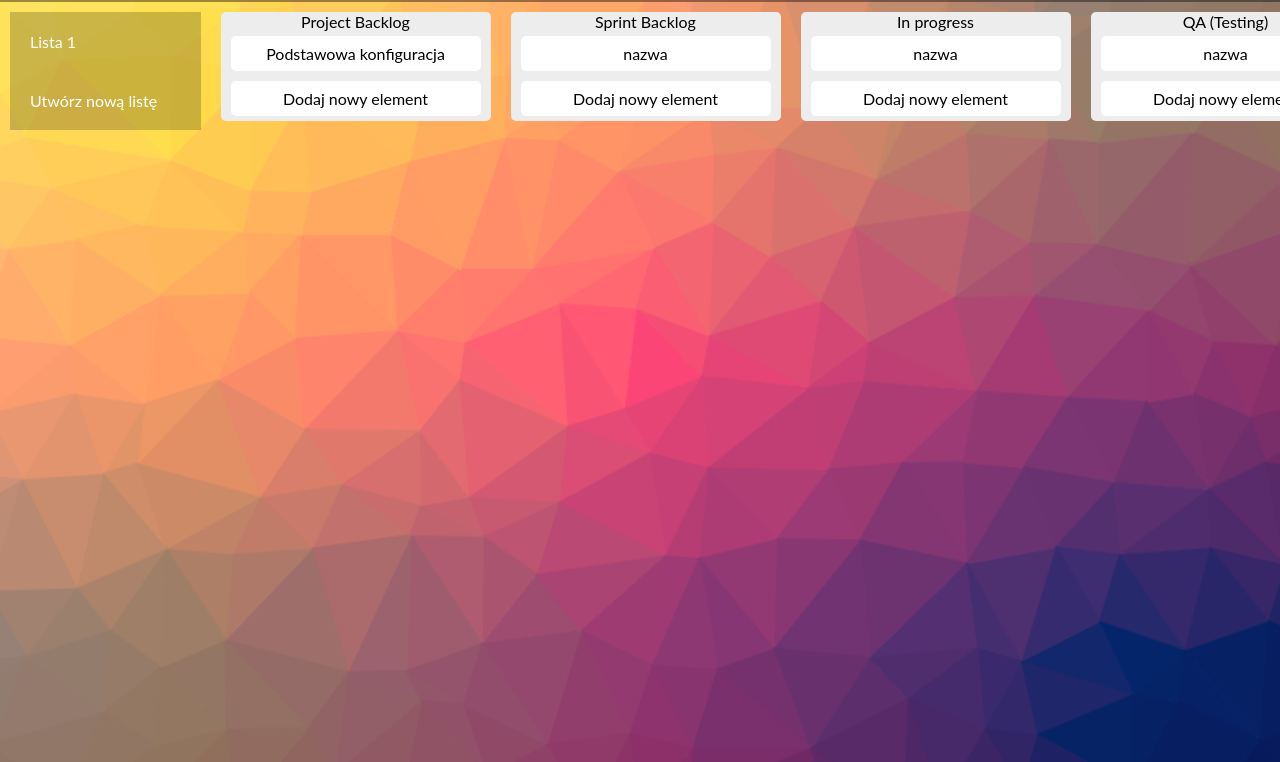
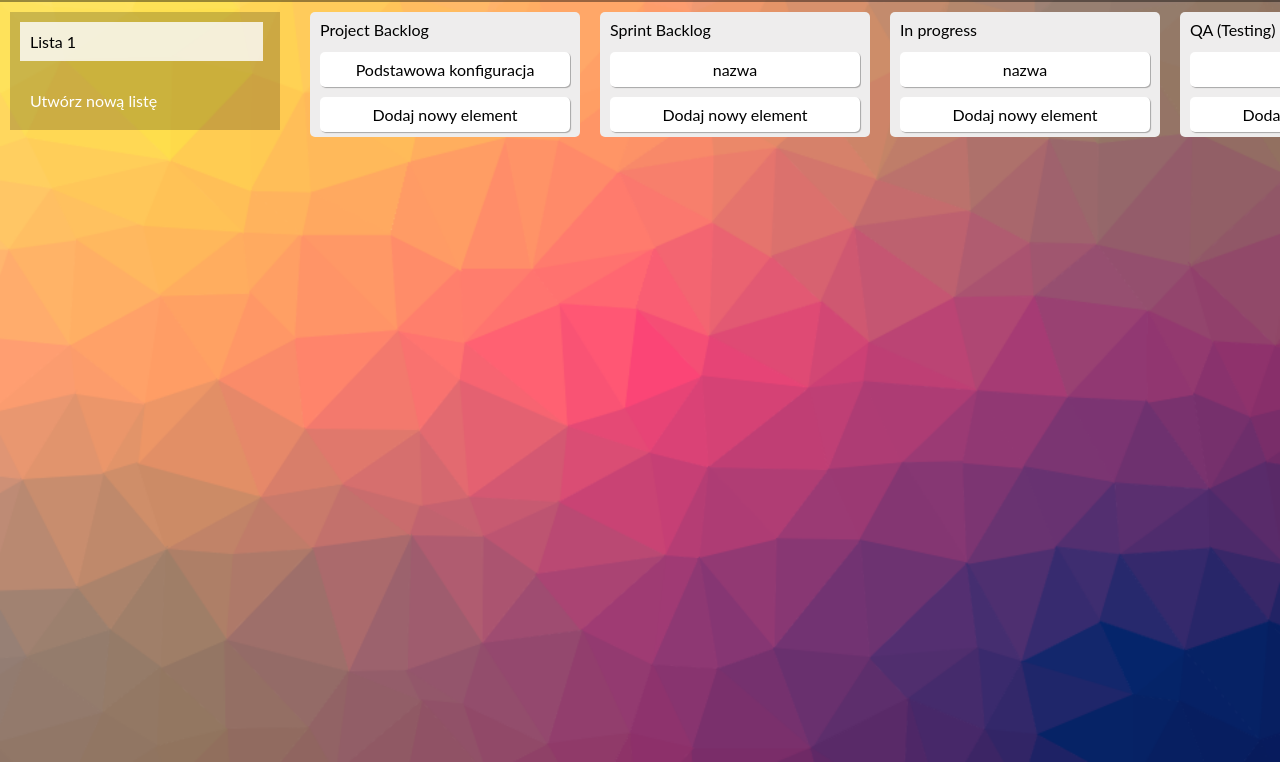
Before and after one commit to lnowak/Kaban_board, a React app: page / in a window 1280 px wide. Both pictures are taken after a click on the button "Menu". Shown: the part 38-800 px from the top of the page. Built offline with nearby package versions, Linux system fonts and the light colour scheme.

Commit message:
New build created

```diff
--- a/src/js/app.js
+++ b/src/js/app.js
@@ -10,7 +10,6 @@ class Kanban extends Component {
         board: [{
             boardName: 'Lista 1',
             boardId: 1,
-            boardShortcutActive: false,
             boardShortcutEditActive: false,
             boardNewName: '',
             boardBodyActive: true,
@@ -97,17 +96,6 @@ class Kanban extends Component {
         this.setState({ menuActive: !this.state.menuActive });
     }
 
-    // showItemsList = (e) => {
-    //     let id = Number(e);
-    //     let newBoardShortcutActive = this.state.board.map(e => {
-    //         if (id === e.boardId) {
-    //             e.boardShortcutActive = !e.boardShortcutActive;
-    //         }
-    //         return e
-    //     });
-    //     this.setState({ board: newBoardShortcutActive });
-    // }
-
     handleEditListItem = (e) => {
         let id = Number(e);
         let editActive = this.state.board.map(e => {
@@ -124,7 +112,6 @@ class Kanban extends Component {
         const newList = {
             boardName: `Lista ${this.state.board.length + 1}`,
             boardId: this.state.board.length + 1,
-            // boardShortcutActive: false,
             boardShortcutEditActive: false,
             boardNewName: '',
             boardBodyActive: false,
@@ -137,7 +124,6 @@ class Kanban extends Component {
         let id = Number(e.target.dataset.id);
         const newBoard = this.state.board.map(item => {
             if (id === item.boardId) {
-                // item.boardShortcutActive = !item.boardShortcutActive;
                 item.boardShortcutEditActive = false;
                 item.boardNewName = '';
             }
@@ -162,7 +148,6 @@ class Kanban extends Component {
             if (Number(id) === item.boardId && item.boardNewName.length > 0) {
                 item.boardName = item.boardNewName;
                 item.boardShortcutEditActive = false;
-                // item.boardShortcutActive = false;
                 item.boardNewName = '';
             }
             return item
--- a/src/js/components/Board/BoardBody/boardBody.js
+++ b/src/js/components/Board/BoardBody/boardBody.js
@@ -37,9 +37,9 @@ class BoardBody extends Component {
     render() {
         let list = this.props.boardState.board.map(e=> {
             return (e.boardCol.map(item => {
-                // console.log(e, item)
+
                 let list = item.tasks.map(ie => <li key={ie.id} className='test12' >{ie.taskName}</li>);
-                // console.log(item);
+
                 let button;
                 if(!item.openNewInputAddForm) {
                     button = <li className={`test12`} data-boardid={e.boardId} data-id={item.id} onClick={this.openNewInputAddForm}>Dodaj nowy element</li>;
@@ -56,7 +56,7 @@ class BoardBody extends Component {
                 }
                 return (
                     <li data-id={item.id} key={`${item.id}`} className={`boardBody__column ${e.boardBodyActive ? '' : 'none'} ` }>
-                        <span>{item.name}</span>
+                        <span className='boardBody__column__name'>{item.name}</span>
                         <ul className='testlist1'>
                             <li>
                                 <ul className='testlist2'>
--- a/src/js/components/Board/Shortcuts/shortcuts.js
+++ b/src/js/components/Board/Shortcuts/shortcuts.js
@@ -39,6 +39,7 @@ class Shortcuts extends Component {
         let menuActive = this.props.boardState.menuActive;
         const list = this.props.boardState.board.map(item => {
             if (item.boardShortcutEditActive) {
+
                 return (
                     <li key={item.boardId} className='board__shortcuts__listItem--editActive' data-id={item.boardId} >
                         <form className='board__shortcuts__form' data-id={item.boardId} onSubmit={this.listNameSubmit}>
@@ -51,10 +52,11 @@ class Shortcuts extends Component {
                     </li>
                 )
             } else {
+                console.log(item)
                 return (
-                    <li key={item.boardId} className='board__shortcuts__listItem' data-id={item.boardId} onClick={this.showListBody}>
+                    <li key={item.boardId} className={`board__shortcuts__listItem ${item.boardBodyActive ? 'board__shortcuts__listItem--active' : ''}`} data-id={item.boardId} onClick={this.showListBody}>
                         {item.boardName}
-                        <svg data-id={item.boardId} onClick={this.handleEditListItem} aria-hidden="true" focusable="false" data-prefix="far" data-icon="edit" className={`svg-inline--fa fa-edit fa-w-18 `} role="img" xmlns="http://www.w3.org/2000/svg" viewBox="0 0 576 512"><path fill="currentColor" d="M402.3 344.9l32-32c5-5 13.7-1.5 13.7 5.7V464c0 26.5-21.5 48-48 48H48c-26.5 0-48-21.5-48-48V112c0-26.5 21.5-48 48-48h273.5c7.1 0 10.7 8.6 5.7 13.7l-32 32c-1.5 1.5-3.5 2.3-5.7 2.3H48v352h352V350.5c0-2.1.8-4.1 2.3-5.6zm156.6-201.8L296.3 405.7l-90.4 10c-26.2 2.9-48.5-19.2-45.6-45.6l10-90.4L432.9 17.1c22.9-22.9 59.9-22.9 82.7 0l43.2 43.2c22.9 22.9 22.9 60 .1 82.8zM460.1 174L402 115.9 216.2 301.8l-7.3 65.3 65.3-7.3L460.1 174zm64.8-79.7l-43.2-43.2c-4.1-4.1-10.8-4.1-14.8 0L436 82l58.1 58.1 30.9-30.9c4-4.2 4-10.8-.1-14.9z"></path></svg>
+                        <span onClick={this.handleEditListItem}><svg data-id={item.boardId} aria-hidden="true" focusable="false" data-prefix="far" data-icon="edit" className={`svg-inline--fa fa-edit fa-w-18 `} role="img" xmlns="http://www.w3.org/2000/svg" viewBox="0 0 576 512"><path fill="currentColor" d="M402.3 344.9l32-32c5-5 13.7-1.5 13.7 5.7V464c0 26.5-21.5 48-48 48H48c-26.5 0-48-21.5-48-48V112c0-26.5 21.5-48 48-48h273.5c7.1 0 10.7 8.6 5.7 13.7l-32 32c-1.5 1.5-3.5 2.3-5.7 2.3H48v352h352V350.5c0-2.1.8-4.1 2.3-5.6zm156.6-201.8L296.3 405.7l-90.4 10c-26.2 2.9-48.5-19.2-45.6-45.6l10-90.4L432.9 17.1c22.9-22.9 59.9-22.9 82.7 0l43.2 43.2c22.9 22.9 22.9 60 .1 82.8zM460.1 174L402 115.9 216.2 301.8l-7.3 65.3 65.3-7.3L460.1 174zm64.8-79.7l-43.2-43.2c-4.1-4.1-10.8-4.1-14.8 0L436 82l58.1 58.1 30.9-30.9c4-4.2 4-10.8-.1-14.9z"></path></svg></span>
                     </li>
                 )
             }
--- a/src/sass/style.scss
+++ b/src/sass/style.scss
@@ -93,14 +93,22 @@ background: #af8d8d;
     display: none;
     margin-left: 10px;
     max-height: 94vh;
+    width: 0;
 
     &--active{
-        width: 15%;
+        width: 270px;
         display: block;
         background-color: rgba(0, 0, 0, 0.2);
         min-height: 50px;
         height: fit-content;
+        left: -290px;
+        animation: shortcuts--active 0.3s;
     }
+}
+
+@keyframes shortcuts--active {
+    0% {transform: translateX(-290px);}
+    100% {transform: translateX(0);}
 }
 
 .board__shortcuts__mainList {
@@ -132,6 +140,11 @@ background: #af8d8d;
     padding: 10px;
     color: rgb(255, 255, 255);
     cursor: pointer;
+}
+
+.board__shortcuts__listItem--active {
+    background-color: rgba(255, 255, 255, 0.8);
+    color: rgb(0, 0, 0);
 }
 
 .board__shortcuts__listItem:hover {
@@ -175,13 +188,18 @@ background: #af8d8d;
 .board__body {
     overflow: auto;
     display: flex;
+    animation: shortcuts--disactive 0.3s;
+
     &--active {
-        width: 85%;
+        width: calc(100% - 290px);
+        animation: shortcuts--active 0.3s;
     }
 
-    &--disactive {
-        width: 100%;
-    }
+}
+
+@keyframes shortcuts--disactive {
+    0% {transform: translateX(290px);}
+    100% {transform: translateX(0);}
 }
 
 .board__body > ul {
@@ -206,6 +224,15 @@ background: #af8d8d;
     width: 270px;
     margin: 0 10px 0 10px;
     z-index: 2;
+}
+
+.boardBody__column__name {
+    height: 35px;
+    width: 250px;
+    display: flex;
+    justify-content: flex-start;
+    align-items: center;
+    cursor: pointer;
 }
 
 .board__backlog {
@@ -239,7 +266,7 @@ background: #af8d8d;
     flex-direction: column;
     justify-content: space-around;
     align-items: center;
-    width: 250px;
+    width: 251px;
 }
 
 .test12 {
@@ -252,6 +279,8 @@ background: #af8d8d;
     background-color: rgb(255, 255, 255);
     margin-top: 5px;
     margin-bottom: 5px;
+    cursor: pointer;
+    box-shadow: 1px 1px 1px rgba(0, 0, 0, 0.3);
 }
 
 .input_text {
```
Also changed, not shown: build/images/background.png, build/index.html, build/js/out.js.
